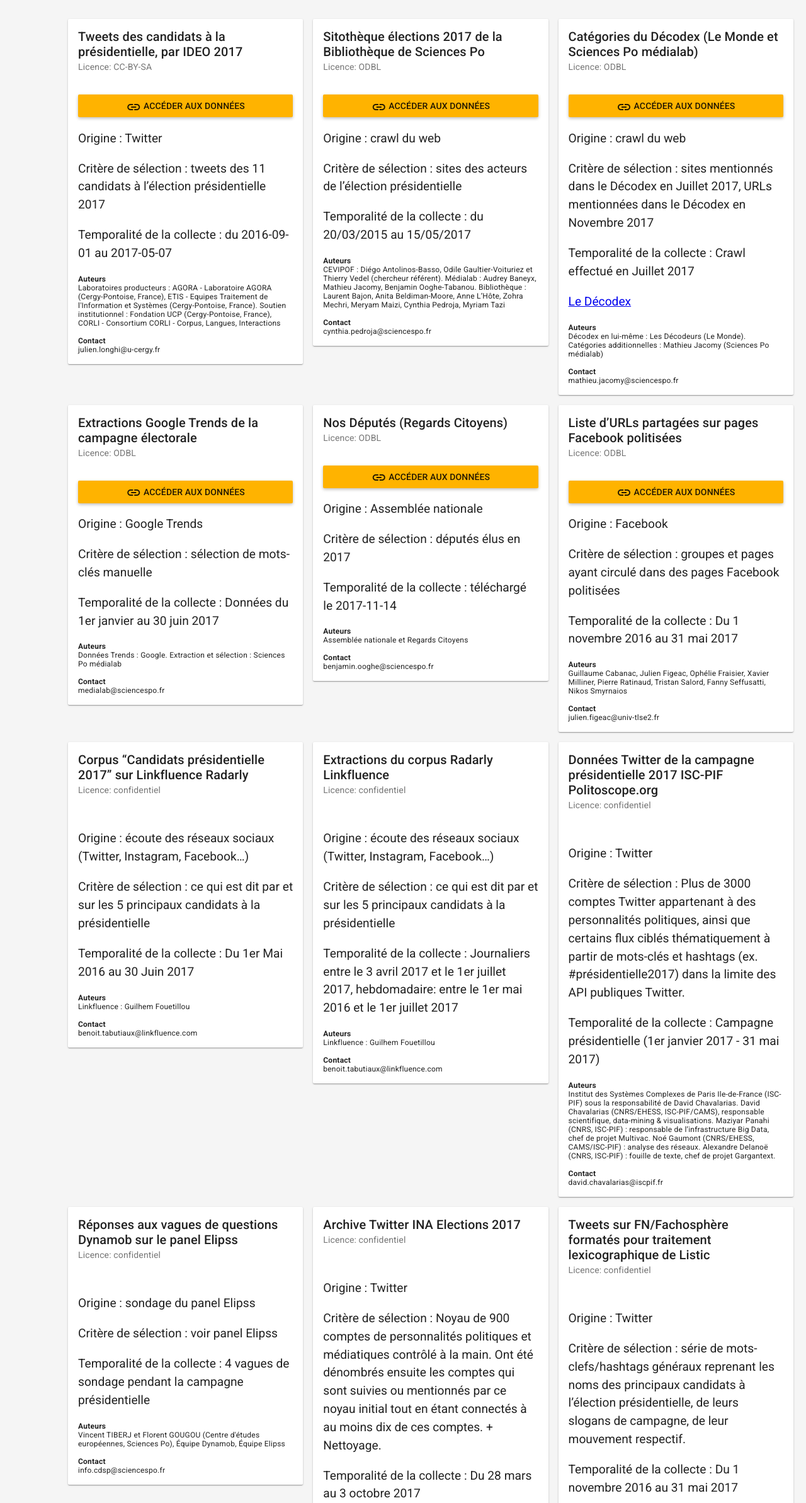
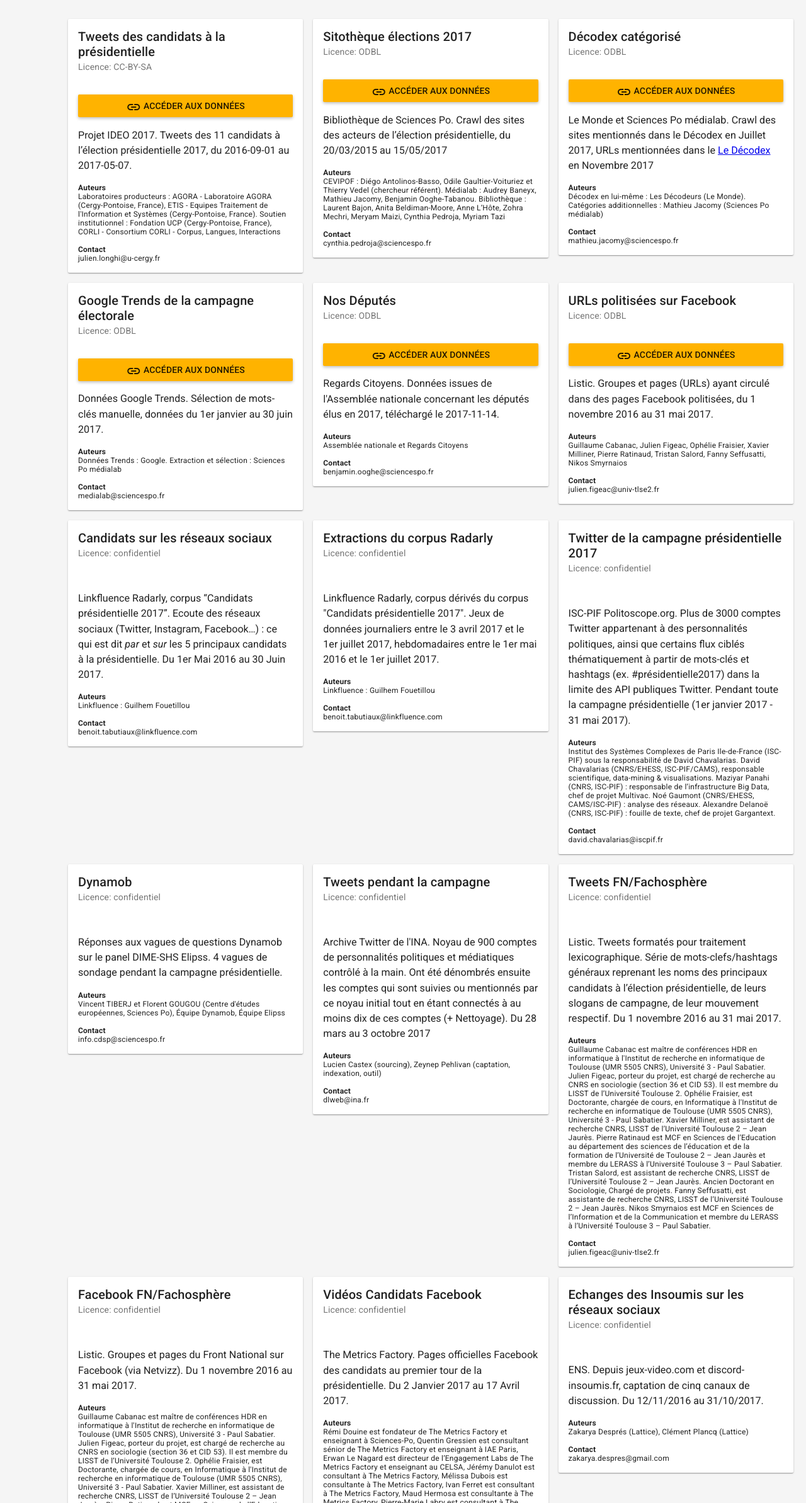
Before and after one commit to medialab/datapol, a website: page app/index.html at #!/datasets/ in a window 1280 px wide. Shown: the part 174-2560 px from the top of the page at 63% size. Drawn offline with Linux system fonts and the light colour scheme.

Commit message:
rework dataset descriptions

```diff
--- a/app/data/datasets-descriptions/corpus-candidats-linkfluence.html
+++ b/app/data/datasets-descriptions/corpus-candidats-linkfluence.html
@@ -1,10 +1,3 @@
 <p>
-	Origine : écoute des réseaux sociaux (Twitter, Instagram, Facebook…)
+	Linkfluence Radarly, corpus “Candidats présidentielle 2017”. Ecoute des réseaux sociaux (Twitter, Instagram, Facebook…)&nbsp;: ce qui est dit <em>par</em> et <em>sur</em> les 5 principaux candidats à la présidentielle. Du 1er Mai 2016 au 30 Juin 2017.
 </p>
-<p>
-	Critère de sélection : ce qui est dit par et sur les 5 principaux candidats à la présidentielle
-</p>
-<p>
-	Temporalité de la collecte :
-	Du 1er Mai 2016 au 30 Juin 2017
-</p>
--- a/app/data/datasets-descriptions/crawl-decodex.html
+++ b/app/data/datasets-descriptions/crawl-decodex.html
@@ -1,12 +1,3 @@
 <p>
-	Origine : crawl du web
+	Le Monde et Sciences Po médialab.	Crawl des sites mentionnés dans le Décodex en Juillet 2017, URLs mentionnées dans le <a href="http://www.lemonde.fr/verification/">Le Décodex</a> en Novembre 2017
 </p>
-<p>
-	Critère de sélection : sites mentionnés dans le Décodex en Juillet 2017, URLs mentionnées dans le Décodex en Novembre 2017
-</p>
-<p>
-	Temporalité de la collecte : Crawl effectué en Juillet 2017
-</p>
-<p>
-	<a href="http://www.lemonde.fr/verification/">Le Décodex</a>
-</p>
--- a/app/data/datasets-descriptions/elipss.html
+++ b/app/data/datasets-descriptions/elipss.html
@@ -1,9 +1,3 @@
 <p>
-	Origine : sondage du panel Elipss
+	Réponses aux vagues de questions Dynamob sur le panel DIME-SHS Elipss. 4 vagues de sondage pendant la campagne présidentielle.
 </p>
-<p>
-	Critère de sélection : voir panel Elipss
-</p>
-<p>
-	Temporalité de la collecte : 4 vagues de sondage pendant la campagne présidentielle
-</p>
--- a/app/data/datasets-descriptions/ens-insoumis.html
+++ b/app/data/datasets-descriptions/ens-insoumis.html
@@ -1,9 +1,3 @@
 <p>
-	Origine : jeux-video.com et discord-insoumis.fr
+	ENS. Depuis jeux-video.com et discord-insoumis.fr, captation de cinq canaux de discussion. Du 12/11/2016 au 31/10/2017.
 </p>
-<p>
-	Critère de sélection : forum JVC et captation de cinq canaux de discussion
-</p>
-<p>
-	Temporalité de la collecte : Du 12/11/2016 au 31/10/2017
-</p>
--- a/app/data/datasets-descriptions/extractions-corpus-linkfluence.html
+++ b/app/data/datasets-descriptions/extractions-corpus-linkfluence.html
@@ -1,10 +1,3 @@
 <p>
-	Origine : écoute des réseaux sociaux (Twitter, Instagram, Facebook…)
+	Linkfluence Radarly, corpus dérivés du corpus "Candidats présidentielle 2017". Jeux de données journaliers entre le 3 avril 2017 et le 1er juillet 2017, hebdomadaires entre le 1er mai 2016 et le 1er juillet 2017.
 </p>
-<p>
-	Critère de sélection : ce qui est dit par et sur les 5 principaux candidats à la présidentielle
-</p>
-<p>
-	Temporalité de la collecte :
-	Journaliers entre le 3 avril 2017 et le 1er juillet 2017,  hebdomadaire: entre le 1er mai 2016 et le 1er juillet 2017
-</p>
--- a/app/data/datasets-descriptions/google-trends.html
+++ b/app/data/datasets-descriptions/google-trends.html
@@ -1,9 +1,3 @@
 <p>
-	Origine : Google Trends
+	Données Google Trends. Sélection de mots-clés manuelle, données du 1er janvier au 30 juin 2017.
 </p>
-<p>
-	Critère de sélection : sélection de mots-clés manuelle
-</p>
-<p>
-	Temporalité de la collecte : Données du 1er janvier au 30 juin 2017
-</p>
--- a/app/data/datasets-descriptions/ideo-2017.html
+++ b/app/data/datasets-descriptions/ideo-2017.html
@@ -1,9 +1,3 @@
 <p>
-	Origine : Twitter
+	Projet IDEO 2017.	Tweets des 11 candidats à l’élection présidentielle 2017, du 2016-09-01 au 2017-05-07.
 </p>
-<p>
-	Critère de sélection : tweets des 11 candidats à l’élection présidentielle 2017
-</p>
-<p>
-	Temporalité de la collecte : du 2016-09-01 au 2017-05-07
-</p>
--- a/app/data/datasets-descriptions/ina.html
+++ b/app/data/datasets-descriptions/ina.html
@@ -1,9 +1,3 @@
 <p>
-	Origine : Twitter
+	Archive Twitter de l'INA. Noyau de 900 comptes de personnalités politiques et médiatiques contrôlé à la main. Ont été dénombrés ensuite les comptes qui sont suivies ou mentionnés par ce noyau initial tout en étant connectés à au moins dix de ces comptes (+ Nettoyage). Du 28 mars au 3 octobre 2017
 </p>
-<p>
-	Critère de sélection : Noyau de 900 comptes de personnalités politiques et médiatiques contrôlé à la main. Ont été dénombrés ensuite les comptes qui sont suivies ou mentionnés par ce noyau initial tout en étant connectés à au moins dix de ces comptes. + Nettoyage.
-</p>
-<p>
-	Temporalité de la collecte : Du 28 mars au 3 octobre 2017
-</p>
--- a/app/data/datasets-descriptions/listic-facebook-urls.html
+++ b/app/data/datasets-descriptions/listic-facebook-urls.html
@@ -1,9 +1,3 @@
 <p>
-	Origine : Facebook
+	Listic.	Groupes et pages (URLs) ayant circulé dans des pages Facebook politisées, du 1 novembre 2016 au 31 mai 2017.
 </p>
-<p>
-	Critère de sélection : groupes et pages ayant circulé dans des pages Facebook politisées
-</p>
-<p>
-	Temporalité de la collecte : Du 1 novembre 2016 au 31 mai 2017
-</p>
--- a/app/data/datasets-descriptions/listic-facebook.html
+++ b/app/data/datasets-descriptions/listic-facebook.html
@@ -1,9 +1,3 @@
 <p>
-	Origine : Facebook
+	Listic. Groupes et pages du Front National sur Facebook (via Netvizz). Du 1 novembre 2016 au 31 mai 2017.
 </p>
-<p>
-	Critère de sélection : groupes et pages du Front National
-</p>
-<p>
-	Temporalité de la collecte : Du 1 novembre 2016 au 31 mai 2017
-</p>
--- a/app/data/datasets-descriptions/listic-twitter.html
+++ b/app/data/datasets-descriptions/listic-twitter.html
@@ -1,11 +1,3 @@
 <p>
-	Origine : Twitter
+	Listic. Tweets formatés pour traitement lexicographique. Série de mots-clefs/hashtags généraux reprenant les noms des principaux candidats à l’élection présidentielle, de leurs slogans de campagne, de leur mouvement respectif. Du 1 novembre 2016 au 31 mai 2017.
 </p>
-<p>
-	Critère de sélection : série de mots-clefs/hashtags
-généraux reprenant les noms des principaux candidats à l’élection présidentielle, de leurs
-slogans de campagne, de leur mouvement respectif.
-</p>
-<p>
-	Temporalité de la collecte : Du 1 novembre 2016 au 31 mai 2017
-</p>
--- a/app/data/datasets-descriptions/nos-deputes.html
+++ b/app/data/datasets-descriptions/nos-deputes.html
@@ -1,9 +1,3 @@
 <p>
-	Origine : Assemblée nationale
+	Regards Citoyens.	Données issues de l'Assemblée nationale concernant les députés élus en 2017, téléchargé le 2017-11-14.
 </p>
-<p>
-	Critère de sélection : députés élus en 2017
-</p>
-<p>
-	Temporalité de la collecte : téléchargé le 2017-11-14
-</p>
--- a/app/data/datasets-descriptions/politoscope.html
+++ b/app/data/datasets-descriptions/politoscope.html
@@ -1,9 +1,3 @@
 <p>
-	Origine : Twitter
+	ISC-PIF Politoscope.org. Plus de 3000 comptes Twitter appartenant à des personnalités politiques, ainsi que certains flux ciblés thématiquement à partir de mots-clés et hashtags (ex. #présidentielle2017) dans la limite des API publiques Twitter. Pendant toute la campagne présidentielle (1er janvier 2017 - 31 mai  2017).
 </p>
-<p>
-	Critère de sélection : Plus de 3000 comptes Twitter appartenant à des personnalités politiques, ainsi que certains flux ciblés thématiquement à partir de mots-clés et hashtags (ex. #présidentielle2017) dans la limite des API publiques Twitter.
-</p>
-<p>
-	Temporalité de la collecte : Campagne présidentielle (1er janvier 2017 - 31 mai  2017)
-</p>
--- a/app/data/datasets-descriptions/sitotheque-bib.html
+++ b/app/data/datasets-descriptions/sitotheque-bib.html
@@ -1,9 +1,3 @@
 <p>
-	Origine : crawl du web
+	Bibliothèque de Sciences Po.	Crawl des sites des acteurs de l’élection présidentielle, du 20/03/2015 au 15/05/2017
 </p>
-<p>
-	Critère de sélection : sites des acteurs de l’élection présidentielle
-</p>
-<p>
-	Temporalité de la collecte : du 20/03/2015 au 15/05/2017
-</p>
--- a/app/data/datasets-descriptions/tweets-deputes.html
+++ b/app/data/datasets-descriptions/tweets-deputes.html
@@ -1,9 +1,3 @@
 <p>
-	Origine : Twitter
+	Sciences Po médialab. Tweets émis par les députés + threads et tweets cités. Du 2017-07-01 au 2017-11-28.
 </p>
-<p>
-	Critère de sélection : tweets émis par les députés + threads et tweets cités
-</p>
-<p>
-	Temporalité de la collecte : Du 2017-07-01 au 2017-11-28
-</p>
--- a/app/data/datasets-descriptions/videos-metrics-factory.html
+++ b/app/data/datasets-descriptions/videos-metrics-factory.html
@@ -1,9 +1,3 @@
 <p>
-	Origine : Facebook
+	The Metrics Factory. Pages officielles Facebook des candidats au premier tour de la présidentielle. Du 2 Janvier 2017 au 17 Avril 2017.
 </p>
-<p>
-	Critère de sélection : pages officielles Facebook des candidats au premier tour de la présidentielle
-</p>
-<p>
-	Temporalité de la collecte : Du 2 Janvier 2017 au 17 Avril 2017
-</p>
--- a/app/src/services.js
+++ b/app/src/services.js
@@ -10,109 +10,109 @@
     ns.datasets = [
       {
       	id: 'corpus-candidats-linkfluence',
-        title: 'Corpus “Candidats présidentielle 2017” sur Linkfluence Radarly',
+        title: 'Candidats sur les réseaux sociaux',
         licence: 'confidentiel',
         authors: 'Linkfluence : Guilhem Fouetillou',
         contact: 'benoit.tabutiaux@linkfluence.com'
       },{
       	id: 'extractions-corpus-linkfluence',
-        title: 'Extractions du corpus Radarly Linkfluence',
+        title: 'Extractions du corpus Radarly',
         licence: 'confidentiel',
         authors: 'Linkfluence : Guilhem Fouetillou',
         contact: 'benoit.tabutiaux@linkfluence.com'
       },{
       	id: 'politoscope',
-        title: 'Données Twitter de la campagne présidentielle 2017 ISC-PIF Politoscope.org',
+        title: 'Twitter de la campagne présidentielle 2017',
         licence: 'confidentiel',
         authors: 'Institut des Systèmes Complexes de Paris Ile-de-France (ISC-PIF) sous la responsabilité de David Chavalarias. David Chavalarias (CNRS/EHESS, ISC-PIF/CAMS), responsable scientifique, data-mining & visualisations. Maziyar Panahi (CNRS, ISC-PIF) : responsable de l’infrastructure Big Data, chef de projet Multivac. Noé Gaumont (CNRS/EHESS, CAMS/ISC-PIF) : analyse des réseaux. Alexandre Delanoë (CNRS, ISC-PIF) : fouille de texte, chef de projet Gargantext.',
         contact: 'david.chavalarias@iscpif.fr'
       },{
       	id: 'sitotheque-bib',
-        title: 'Sitothèque élections 2017 de la Bibliothèque de Sciences Po',
+        title: 'Sitothèque élections 2017',
         licence: 'ODBL',
         authors: 'CEVIPOF : Diégo Antolinos-Basso, Odile Gaultier-Voituriez et Thierry Vedel (chercheur référent). Médialab : Audrey Baneyx, Mathieu Jacomy, Benjamin Ooghe-Tabanou. Bibliothèque : Laurent Bajon, Anita Beldiman-Moore, Anne L’Hôte, Zohra Mechri, Meryam Maizi, Cynthia Pedroja, Myriam Tazi',
         contact: 'cynthia.pedroja@sciencespo.fr',
         link: 'http://corpusweb.sciencespo.fr/#/en/election-presidentielle-2017/view/grid'
       },{
       	id: 'ideo-2017',
-        title: 'Tweets des candidats à la présidentielle, par IDEO 2017',
+        title: 'Tweets des candidats à la présidentielle',
         licence: 'CC-BY-SA',
         authors: 'Laboratoires producteurs : AGORA - Laboratoire AGORA (Cergy-Pontoise, France), ETIS - Equipes Traitement de l\'Information et Systèmes (Cergy-Pontoise, France). Soutien institutionnel : Fondation UCP (Cergy-Pontoise, France), CORLI - Consortium CORLI - Corpus, Langues, Interactions ',
         contact: 'julien.longhi@u-cergy.fr',
         link: 'https://www.ortolang.fr/market/corpora/corpus-presidentielle2017'
       },{
       	id: 'crawl-decodex',
-        title: 'Catégories du Décodex (Le Monde et Sciences Po médialab)',
+        title: 'Décodex catégorisé',
         licence: 'ODBL',
         authors: 'Décodex en lui-même : Les Décodeurs (Le Monde). Catégories additionnelles : Mathieu Jacomy (Sciences Po médialab)',
         contact: 'mathieu.jacomy@sciencespo.fr',
         link: 'https://github.com/medialab/datapol/tree/master/data/crawl-decodex'
       },{
       	id: 'google-trends',
-        title: 'Extractions Google Trends de la campagne électorale',
+        title: 'Google Trends de la campagne électorale',
         licence: 'ODBL',
         authors: 'Données Trends : Google. Extraction et sélection : Sciences Po médialab',
         contact: 'medialab@sciencespo.fr',
         link: 'https://github.com/medialab/datapol/tree/master/data/google-trends'
       },{
       	id: 'nos-deputes',
-        title: 'Nos Députés (Regards Citoyens)',
+        title: 'Nos Députés',
         licence: 'ODBL',
         authors: 'Assemblée nationale et Regards Citoyens',
         contact: 'benjamin.ooghe@sciencespo.fr',
         link: 'https://github.com/regardscitoyens/nosdeputes.fr/blob/master/doc/opendata.md'
       },{
       	id: 'elipss',
-        title: 'Réponses aux vagues de questions Dynamob sur le panel Elipss',
+        title: 'Dynamob',
         licence: 'confidentiel',
         authors: 'Vincent TIBERJ et Florent GOUGOU (Centre d\'études européennes, Sciences Po), Équipe Dynamob, Équipe Elipss',
         contact: 'info.cdsp@sciencespo.fr'
       },{
       	id: 'ina',
-        title: 'Archive Twitter INA Elections 2017',
+        title: 'Tweets pendant la campagne',
         licence: 'confidentiel',
         authors: 'Lucien Castex (sourcing), Zeynep Pehlivan (captation, indexation, outil)',
         contact: 'dlweb@ina.fr'
       },{
       	id: 'listic-twitter',
-        title: 'Tweets sur FN/Fachosphère formatés pour traitement lexicographique de Listic',
+        title: 'Tweets FN/Fachosphère',
         licence: 'confidentiel',
         authors: 'Guillaume Cabanac est maître de conférences HDR en informatique à l\'Institut de recherche en informatique de Toulouse (UMR 5505 CNRS), Université 3 - Paul Sabatier. Julien Figeac, porteur du projet, est chargé de recherche au CNRS en sociologie (section 36 et CID 53). Il est membre du LISST de l’Université Toulouse 2. Ophélie Fraisier, est Doctorante, chargée de cours, en Informatique à l\'Institut de recherche en informatique de Toulouse (UMR 5505 CNRS), Université 3 - Paul Sabatier. Xavier Milliner, est assistant de recherche CNRS, LISST de l’Université Toulouse 2 – Jean Jaurès. Pierre Ratinaud est MCF en Sciences de l’Education au département des sciences de l’éducation et de la formation de l’Université de Toulouse 2 – Jean Jaurès et membre du LERASS à l’Université Toulouse 3 – Paul Sabatier. Tristan Salord, est assistant de recherche CNRS, LISST de l’Université Toulouse 2 – Jean Jaurès. Ancien Doctorant en Sociologie, Chargé de projets. Fanny Seffusatti, est assistante de recherche CNRS, LISST de l’Université Toulouse 2 – Jean Jaurès. Nikos Smyrnaios est MCF en Sciences de l’Information et de la Communication et membre du LERASS à l’Université Toulouse 3 – Paul Sabatier.',
         contact: 'julien.figeac@univ-tlse2.fr'
       },{
       	id: 'listic-facebook',
-        title: 'Données Facebook (via Netvizz) sur FN/Fachosphère de Listic',
+        title: 'Facebook FN/Fachosphère',
         licence: 'confidentiel',
         authors: 'Guillaume Cabanac est maître de conférences HDR en informatique à l\'Institut de recherche en informatique de Toulouse (UMR 5505 CNRS), Université 3 - Paul Sabatier. Julien Figeac, porteur du projet, est chargé de recherche au CNRS en sociologie (section 36 et CID 53). Il est membre du LISST de l’Université Toulouse 2. Ophélie Fraisier, est Doctorante, chargée de cours, en Informatique à l\'Institut de recherche en informatique de Toulouse (UMR 5505 CNRS), Université 3 - Paul Sabatier. Xavier Milliner, est assistant de recherche CNRS, LISST de l’Université Toulouse 2 – Jean Jaurès. Pierre Ratinaud est MCF en Sciences de l’Education au département des sciences de l’éducation et de la formation de l’Université de Toulouse 2 – Jean Jaurès et membre du LERASS à l’Université Toulouse 3 – Paul Sabatier. Tristan Salord, est assistant de recherche CNRS, LISST de l’Université Toulouse 2 – Jean Jaurès. Ancien Doctorant en Sociologie, Chargé de projets. Fanny Seffusatti, est assistante de recherche CNRS, LISST de l’Université Toulouse 2 – Jean Jaurès. Nikos Smyrnaios est MCF en Sciences de l’Information et de la Communication et membre du LERASS à l’Université Toulouse 3 – Paul Sabatier.',
         contact: 'julien.figeac@univ-tlse2.fr'
       },{
       	id: 'listic-facebook-urls',
-        title: 'Liste d’URLs partagées sur pages Facebook politisées',
+        title: 'URLs politisées sur Facebook',
         licence: 'ODBL',
         authors: 'Guillaume Cabanac, Julien Figeac, Ophélie Fraisier, Xavier Milliner, Pierre Ratinaud, Tristan Salord, Fanny Seffusatti, Nikos Smyrnaios',
         contact: 'julien.figeac@univ-tlse2.fr',
         link: 'https://github.com/medialab/datapol/tree/master/data/listic-facebook-urls'
       },{
       	id: 'videos-metrics-factory',
-        title: 'Vidéos Candidats Facebook (The Metrics Factory)',
+        title: 'Vidéos Candidats Facebook',
         licence: 'confidentiel',
         authors: 'Rémi Douine est fondateur de The Metrics Factory et enseignant à Sciences-Po, Quentin Gressien est consultant sénior de The Metrics Factory et enseignant à IAE Paris, Erwan Le Nagard est directeur de l’Engagement Labs de The Metrics Factory et enseignant au CELSA, Jérémy Danulot est consultant à The Metrics Factory, Mélissa Dubois est consultante à The Metrics Factory, Ivan Ferret est consultant à The Metrics Factory, Maud Hermosa est consultante à The Metrics Factory, Pierre-Marie Labry est consultant à The Metrics Factory, Yasmine Nennouche est consultante à The Metrics Factory, Aurélie Santos est consultante à The Metrics Factory.',
         contact: 'douine@themetricsfactory.com'
       },{
       	id: 'ens-insoumis',
-        title: 'Echanges des Insoumis sur les réseaux sociaux (ENS)',
+        title: 'Echanges des Insoumis sur les réseaux sociaux',
         licence: 'confidentiel',
         authors: 'Zakarya Després (Lattice), Clément Plancq (Lattice)',
         contact: 'zakarya.despres@gmail.com'
       },{
       	id: 'diasporas-lab',
-        title: 'Titres d’articles consultés sur postes publics (Diasporas Lab)',
+        title: 'Articles consultés depuis postes publics',
         licence: 'confidentiel',
         authors: 'Diasporas Lab : Dana Diminescu et Quentin Lobbé',
         contact: 'dana.diminescu@telecom-paristech.fr'
       },{
       	id: 'tweets-deputes',
-        title: 'Tweets des députés (Sciences Po médialab)',
+        title: 'Tweets des députés',
         licence: 'confidentiel',
         authors: 'Sciences Po médialab',
         contact: 'benjamin.ooghe@sciencespo.fr'
--- a/app/src/views/datasets.html
+++ b/app/src/views/datasets.html
@@ -50,7 +50,7 @@
 						  			Accéder aux données
 						  		</md-button>
 						  	</div>
-						  	<div ng-bind-html='dataset.description'></div>
+						  	<div ng-bind-html='dataset.description' style="font-size: 0.84em;"></div>
 						  	<div class="md-caption">
 						  		<strong>Auteurs</strong>
 						  		<br>
```
Also changed, not shown: app/data/datasets-descriptions/diasporas-lab.html (+1 -7 lines).
